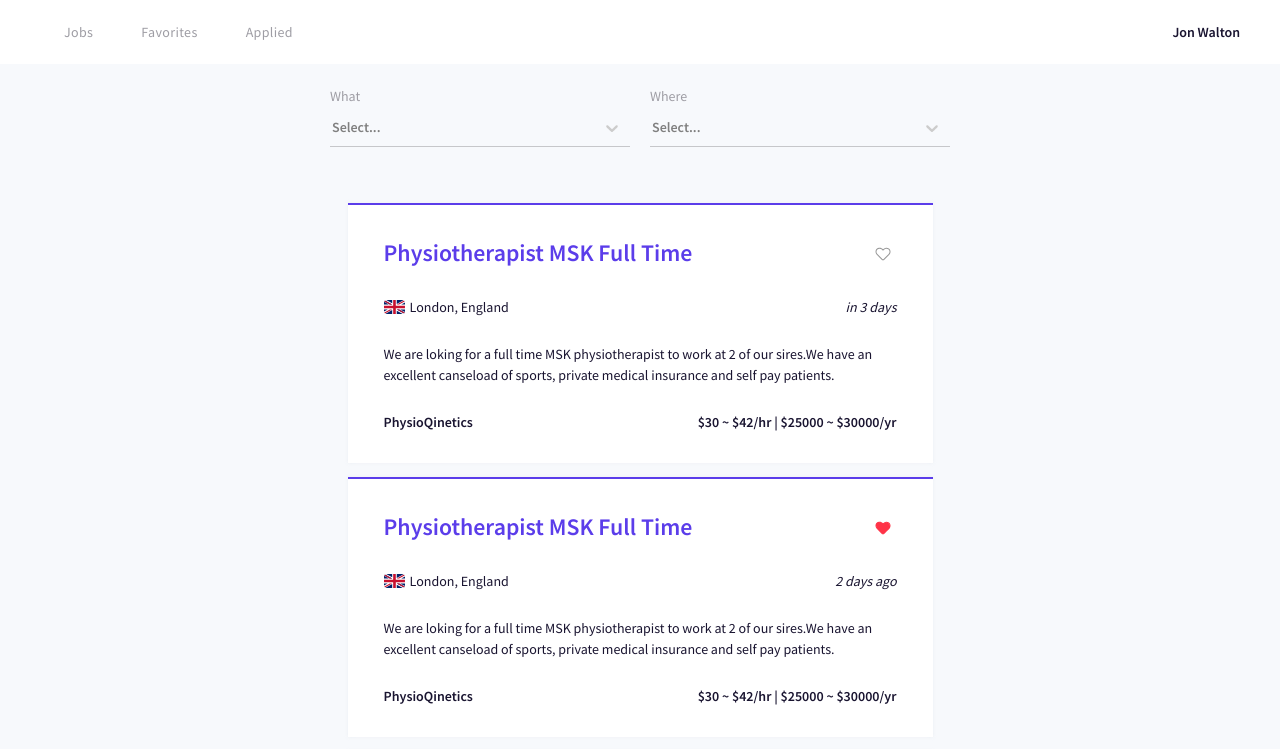
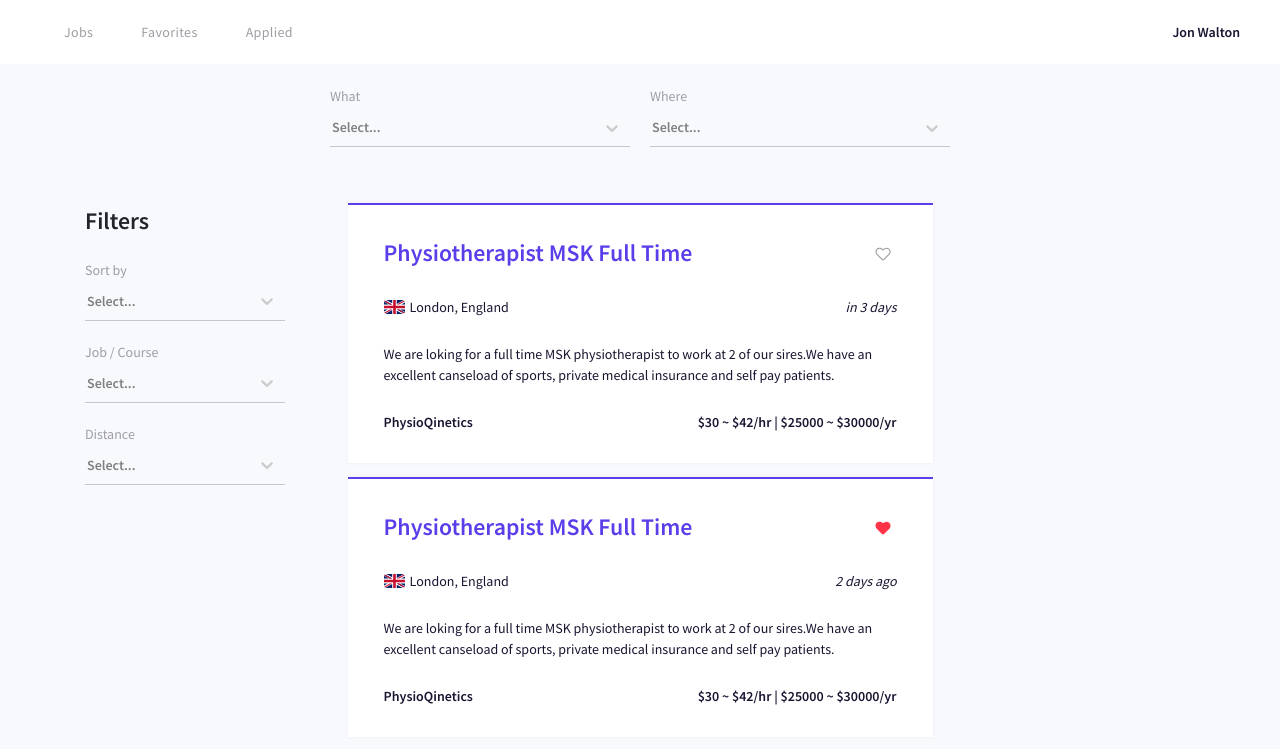
Before and after one commit to Maxssobolev/physibuzz, a Next.js app: page / in a window 1280 px wide. Shown: the top 749 px of the page. Built offline with nearby package versions, Linux system fonts and the light colour scheme.

Commit message:
side-part filters

```diff
--- a/assets/scss/pages.scss
+++ b/assets/scss/pages.scss
@@ -27,11 +27,25 @@
             align-items: center;
             justify-content: center;
             margin-bottom: 56px;
+            .field-wrapper {
+                width: 300px;
+            }
             .field-wrapper:first-child {
                 margin-right: 10px;
             }
             .field-wrapper:last-child {
                 margin-left: 10px;
+            }
+        }
+        .side-params {
+            &__head {
+                font-size: var(--fz-headers);
+                font-weight: 600;
+            }
+            display: grid;
+            grid-gap: 44px;
+            .field-wrapper {
+                width: 200px;
             }
         }
 
--- a/components/CommonUtils/CommonUtils.js
+++ b/components/CommonUtils/CommonUtils.js
@@ -21,7 +21,7 @@ export const customSelectStyles = {
         outline: 'none',
         borderRadius: '0px',
         boxShadow: 'none',
-        width: '300px',
+        width: '100%',
 
         '&:hover': {
             borderColor: 'var(--gray)'
--- a/components/ListOfVacancies/ListOfVacancies.js
+++ b/components/ListOfVacancies/ListOfVacancies.js
@@ -1,6 +1,15 @@
 import { useState } from "react"
 import VacancyCard from "../Cards/Vacancy/VacancyCard"
-function ListOfVacancies() {
+function ListOfVacancies({ options }) {
+    const {
+        whatSelected,
+        placeSelected,
+        sortSelected,
+        jobOrCourseSelected,
+        distanceSelected
+    } = options
+
+
     const [vacancyCards, setVacansyCards] = useState([{
         id: 1,
         title: 'Physiotherapist MSK Full Time',
--- a/package.json
+++ b/package.json
@@ -14,6 +14,7 @@
     "react": "17.0.2",
     "react-bootstrap": "^2.1.0",
     "react-dom": "17.0.2",
+    "react-range": "^1.8.11",
     "react-redux": "^7.2.6",
     "react-select": "^5.2.2",
     "react-transition-group": "^4.4.2",
--- a/pages/index.js
+++ b/pages/index.js
@@ -9,8 +9,11 @@ import Layout from "../components/Layout/Layout"
 import { useState } from "react"
 import { customSelectStyles } from "../components/CommonUtils/CommonUtils"
 import ListOfVacancies from "../components/ListOfVacancies/ListOfVacancies"
+import { Range } from 'react-range';
+
 
 //home page ONLY FOR LOGGED USERS
+
 export default function Home() {
   //main part filters
   /*******************WHAT**********************/
@@ -33,7 +36,36 @@ export default function Home() {
   }
 
   //side part filters
+  /*******************SORT BY*********************/
+  const [sortOptions, setSortOptions] = useState([
+    { value: 'Most Recent', label: 'Most Recent' },
+    { value: 'Other', label: 'Other' },
+  ])
+  const [sortSelected, setSortSelected] = useState('')
+  const handleChangeSort = (selectedOpt) => {
+    setSortSelected(selectedOpt.value)
+  }
 
+  /*******************Job / Course*********************/
+  const [jobOrCourseOptions, setJobOrCourseOptions] = useState([
+    { value: 'Job', label: 'Job' },
+    { value: 'Course', label: 'Course' },
+    { value: 'Both', label: 'Both' },
+  ])
+  const [jobOrCourseSelected, setJobOrCourseSelected] = useState('')
+  const handleChangeJobOrCourse = (selectedOpt) => {
+    setJobOrCourseSelected(selectedOpt.value)
+  }
+
+  /*******************Distance*********************/
+  const [distanceOptions, setDistanceOptions] = useState([
+    { value: 'Within 25km', label: 'Within 25km' },
+    { value: 'Other', label: 'Other' },
+  ])
+  const [distanceSelected, setDistanceSelected] = useState('')
+  const handleChangeDistance = (selectedOpt) => {
+    setDistanceSelected(selectedOpt.value)
+  }
 
   return (
     <>
@@ -54,10 +86,36 @@ export default function Home() {
 
         <Layout>
           <LeftSidebar>
+            <div className="side-params">
+              <div className="side-params__head">
+                Filters
+              </div>
+              <div className="field-wrapper">
+                <Select styles={customSelectStyles} options={sortOptions} onChange={handleChangeSort} />
+                <span>Sort by</span>
+              </div>
+              <div className="field-wrapper">
+
+                <Select styles={customSelectStyles} options={jobOrCourseOptions} onChange={handleChangeJobOrCourse} />
+                <span>Job / Course</span>
+              </div>
+              <div className="field-wrapper">
+
+                <Select styles={customSelectStyles} options={distanceOptions} onChange={handleChangeDistance} />
+
+                <span>Distance</span>
+              </div>
+            </div>
           </LeftSidebar>
           <MainContent>
 
-            <ListOfVacancies />
+            <ListOfVacancies options={{
+              whatSelected,
+              placeSelected,
+              sortSelected,
+              jobOrCourseSelected,
+              distanceSelected
+            }} />
 
 
           </MainContent>
```
Also changed, not shown: 1 other file (tests, documents, lock files or other folders).
